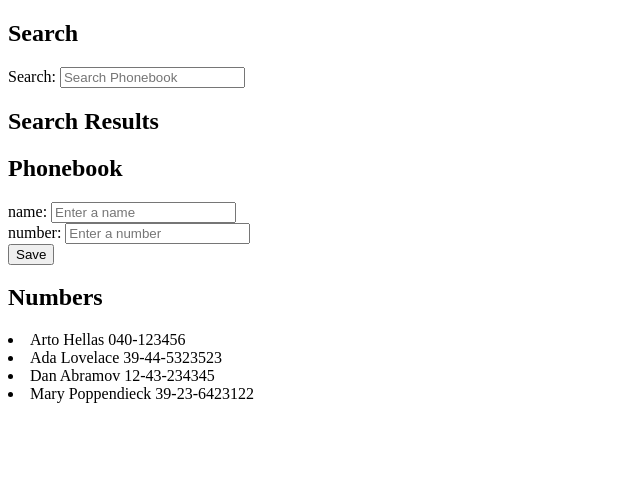
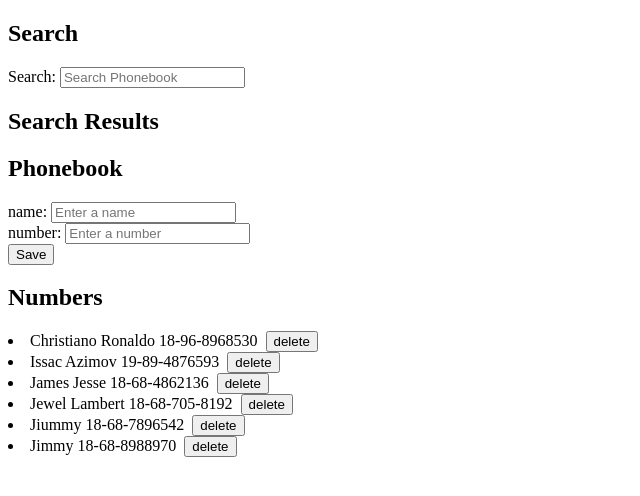
Before and after one commit to YehuCarrington/FullStack_part2, a React (Vite) app in the folder part2/: page / in a window 1280 px wide. Shown: the top 496 px of the page, without its empty margins (0-640 px from the left). Built offline with nearby package versions, Linux system fonts and the light colour scheme; data requests are answered from the project's data file.

Commit message:
Adds Functionality

```diff
--- a/part2/db.json
+++ b/part2/db.json
@@ -1,24 +1,34 @@
 {
-    "persons":[
+  "persons": [
     {
-        "name": "Arto Hellas",
-        "number": "040-123456",
-        "id": 1
+      "id": "6",
+      "name": "Christiano Ronaldo",
+      "number": "18-96-8968530"
     },
     {
-        "name": "Ada Lovelace",
-        "number": "39-44-5323523",
-        "id": 2
+      "id": "5",
+      "name": "Issac Azimov",
+      "number": "19-89-4876593"
     },
     {
-        "name": "Dan Abramov",
-        "number": "12-43-234345",
-        "id": 3
+      "id": "17d6",
+      "name": "James Jesse",
+      "number": "18-68-4862136"
     },
     {
-        "name": "Mary Poppendieck",
-        "number": "39-23-6423122",
-        "id": 4
+      "id": "0199",
+      "name": "Jewel Lambert",
+      "number": "18-68-705-8192"
+    },
+    {
+      "id": "d6fb",
+      "name": "Jiummy ",
+      "number": "18-68-7896542"
+    },
+    {
+      "id": "ffbf",
+      "name": "Jimmy",
+      "number": "18-68-8988970"
     }
   ]
 }
--- a/part2/src/App.jsx
+++ b/part2/src/App.jsx
@@ -12,9 +12,7 @@ const App = () => {
     //Lets pull the data from the server using the get entries function
     phoneService.getEntries()
       .then(entries => {
-        console.log(`Entries: ${entries}`);
         setPersons(entries);
-        console.log('persons: ', persons);
       })
 
   }, [])
@@ -23,7 +21,6 @@ const App = () => {
   const [newName, setNewName] = useState('')
   const [newNumber, setNewNumber] = useState('')
   const [searchValue, setSearchValue] = useState('')
-  const [newId, setId] = useState(5)
   const [filteredPeople, setFilteredPeople] = useState([])
 
   const handleNewName = (event) => {
@@ -58,39 +55,65 @@ const App = () => {
       setFilteredPeople([])
     else
       setFilteredPeople(filteredPeople)
-
-
-
-    //return the list of filtered names into an array
-    //Display the list of filtered names
-
   }
 
   const updatePersons = (event) => {
     event.preventDefault()
-    const personObj = { name: newName, number: newNumber, id: newId }
-
+    const personObj = { name: newName, number: newNumber }
+    console.log("Inside updatePersons: ", persons)
 
     if ((newName.trim().length === 0) || (newNumber.trim().length === 0))
       alert('Please enter a name AND a number')
     else {
       //We can perform the check here, lets access the array of objects
       const checkPersons = persons.map(person => person.name)
-      if (checkPersons.includes(newName)) { alert(`${newName} is already in the phonebook`) }
+      const checkNumber = persons.map(person => person.number)
+      if (checkPersons.includes(newName)) {
+        if(!checkNumber.includes(newNumber)){
+          let proceed = confirm(`${newName} is already in the phonebook, Update #?`)
+          if(proceed){
+            const subject = persons.filter(person => person.name == newName )
+            console.log("subject ID: ", subject[0].id)
+            phoneService.updateEntry(subject[0].id, personObj)
+              .then(() => {
+                console.log("we updated sucessfully now to rerender")
+                const subjectIndex = persons.findIndex(person => person.name === newName)
+                if (subjectIndex !== -1 ){
+                  const updatedPersons = [...persons]
+                  updatedPersons[subjectIndex] = {...updatedPersons[subjectIndex], number: newNumber}
+                  setPersons(updatedPersons)
+                  setNewName('')
+                  setNewNumber('')
+                }
+              })
+          }
+        } else {
+          alert(`${newName} is already in the phonebook`)
+        }
+      }
       else {
         phoneService.createEntry(personObj)
           .then(() => {
             setPersons(persons.concat(personObj))
             setNewName('')
             setNewNumber('')
-            setId(i => i + 1)
           }
           )
       }
     }
   }
 
-
+  const deletePerson = (person, id) => {
+    let proceed = confirm(`Do you want to delete ${person.name} from the phonebook?`)
+    if (proceed) {
+      phoneService.deleteEntry(id).
+        then(() => {
+          console.log(`persons ID is: ${id}`)
+          console.log("Entry succesfully deleted.")
+          setPersons(persons.filter(person => person.id !== id));
+        })
+    }
+  }
 
   return (
     <div>
@@ -110,7 +133,8 @@ const App = () => {
 
 
       <h2>Numbers</h2>
-      <DisplayPhonebook persons={persons} />
+      <DisplayPhonebook persons={persons}
+        deletePerson={deletePerson} />
 
     </div>
   )
--- a/part2/src/components/DisplayPhonebook.jsx
+++ b/part2/src/components/DisplayPhonebook.jsx
@@ -1,15 +1,15 @@
-const DisplayPhonebook = ({ persons }) => {
+const DisplayPhonebook = ({ persons, deletePerson }) => {
 
     if (!persons) {
         return <p>Loading...</p>;
     }
 
     return persons.map((person) => {
-
         return (
             <div key={person.id}>
                 <li>
-                    {person.name} {person.number}
+                    {person.name} {person.number} &nbsp;
+                    <button onClick={() => {deletePerson(person, person.id)}}>delete</button>
                 </li>
             </div>
         )
```
Lines whose indentation alone changed are shown as unchanged.
